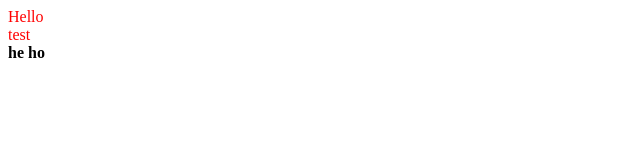
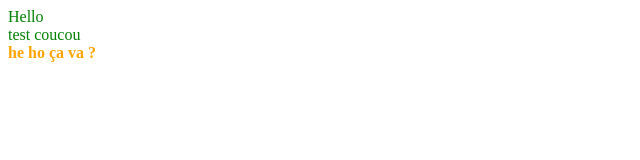
Before and after one commit to ludonkey/MSP, a plain HTML site: page index.html in a window 1280 px wide. Shown: the whole page, without its empty margins (0-640 px from the left). Drawn offline with Linux system fonts and the light colour scheme.

Commit message:
New feature bla bla

```diff
--- a/index.html
+++ b/index.html
@@ -5,10 +5,11 @@
     <meta name="viewport" content="width=device-width, initial-scale=1.0">
     <title>Toto</title>
     <link rel="stylesheet" href="style.css">
+    <link rel="stylesheet" href="style2.css">
 </head>
 <body>
     <p>Hello</p>
-    <p>test</p>
-    <b>he ho</b>
+    <p>test coucou</p>
+    <b>he ho ça va ?</b>
 </body>
 </html>
--- a/style.css
+++ b/style.css
@@ -1,4 +1,4 @@
 p  {
-    color: red;
+    color: green;
     margin: auto;
 }
--- a/style2.css
+++ b/style2.css
@@ -1,4 +1,7 @@
-
 a {
   text-decoration: none;
 }
+
+b {
+    color: orange;
+}
```
Also changed, not shown: toto.txt.
